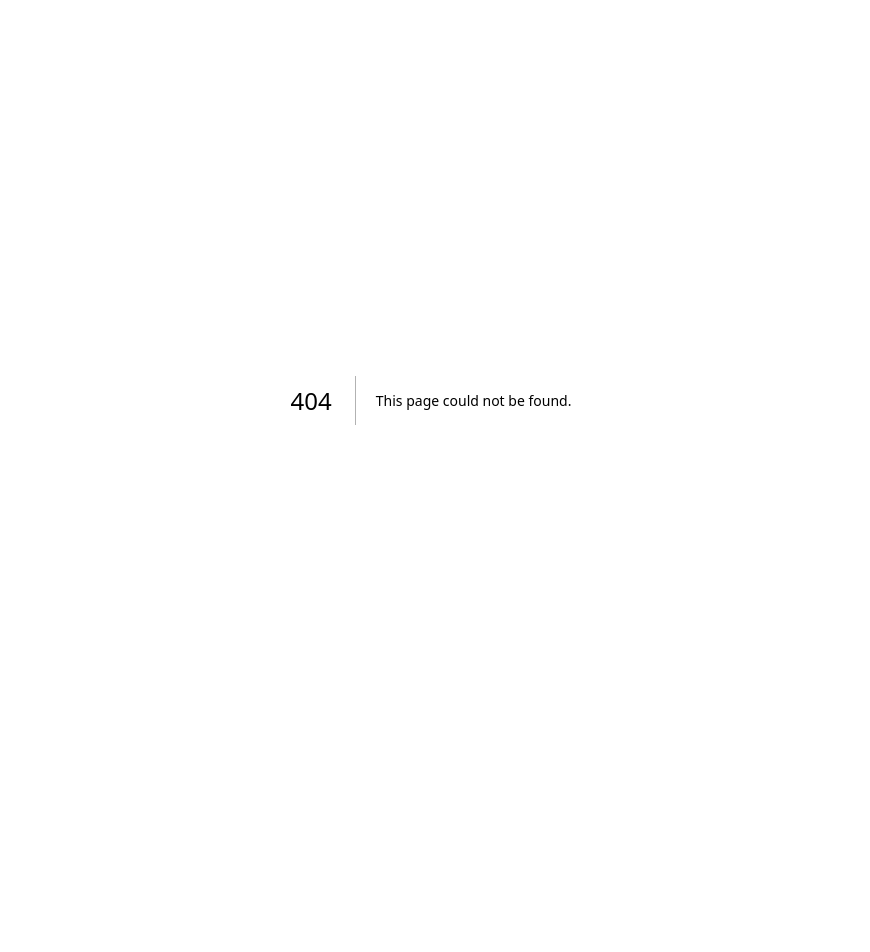
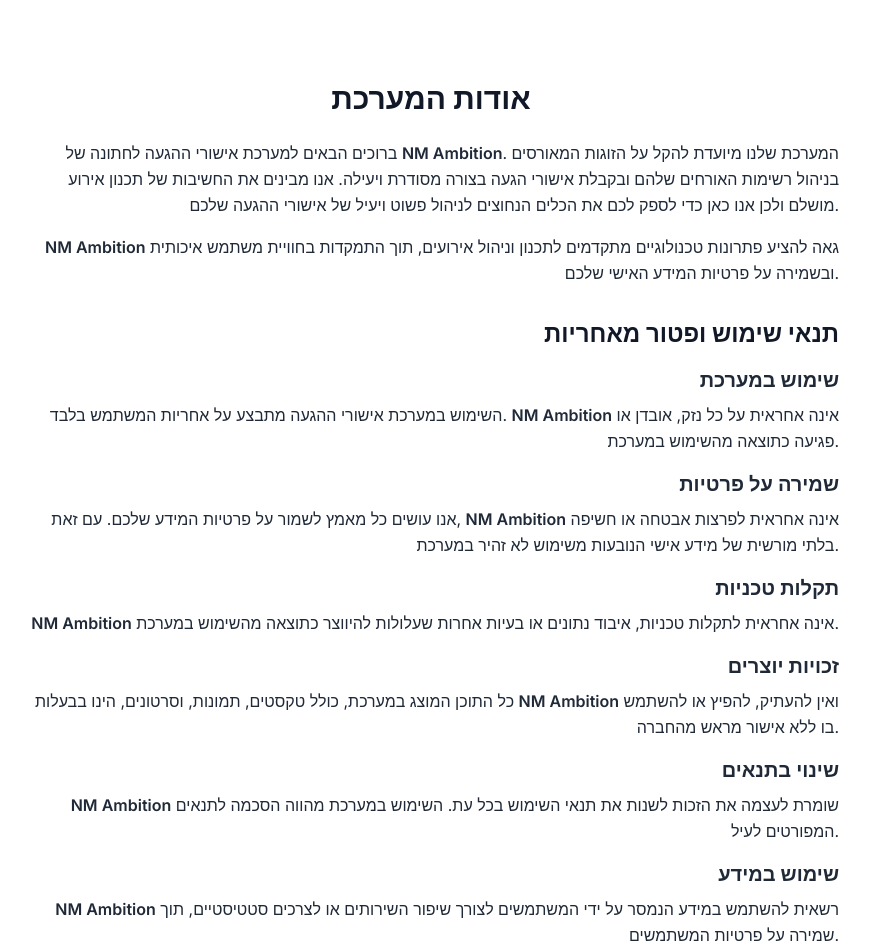
Before and after one commit to neriyaMalachi/RSVPs, a Next.js app: page /About in a window 1280 px wide. Before the commit this address had no page. Shown: the top 952 px of the page, without its empty margins (209-1079 px from the left). Before the commit the page ends 800 px from the top, so only its background shows below. Built offline with nearby package versions, Linux system fonts and the light colour scheme.

Commit message:
feat
add about and validatin for guests if he exists

```diff
--- /dev/null
+++ b/app/(client)/(routes)/About/page.tsx
@@ -0,0 +1,80 @@
+import React from 'react'
+
+const Page = () => {
+  return (
+    <div className="bg-white p-6 md:p-10 rounded-lg text-right shadow-lg text-gray-800 max-w-4xl mx-auto my-10 leading-relaxed">
+    <h1 className="text-3xl font-bold mb-6 text-center text-gray-900">
+      אודות המערכת
+    </h1>
+    <p className="mb-4">
+      ברוכים הבאים למערכת אישורי ההגעה לחתונה של <span className="font-semibold">NM Ambition</span>. המערכת שלנו מיועדת להקל על הזוגות המאורסים בניהול רשימות האורחים שלהם ובקבלת אישורי הגעה בצורה מסודרת ויעילה. אנו מבינים את החשיבות של תכנון אירוע מושלם ולכן אנו כאן כדי לספק לכם את הכלים הנחוצים לניהול פשוט ויעיל של אישורי ההגעה שלכם.
+    </p>
+    <p className="mb-4">
+      <span className="font-semibold">NM Ambition</span> גאה להציע פתרונות טכנולוגיים מתקדמים לתכנון וניהול אירועים, תוך התמקדות בחוויית משתמש איכותית ובשמירה על פרטיות המידע האישי שלכם.
+    </p>
+
+    <h2 className="text-2xl font-bold mb-4 mt-8 text-gray-900">
+      תנאי שימוש ופטור מאחריות
+    </h2>
+
+    <div className="space-y-4">
+      <div>
+        <h3 className="text-xl font-semibold mb-2 text-gray-800">
+          שימוש במערכת
+        </h3>
+        <p>
+          השימוש במערכת אישורי ההגעה מתבצע על אחריות המשתמש בלבד. <span className="font-semibold">NM Ambition</span> אינה אחראית על כל נזק, אובדן או פגיעה כתוצאה מהשימוש במערכת.
+        </p>
+      </div>
+
+      <div>
+        <h3 className="text-xl font-semibold mb-2 text-gray-800">
+          שמירה על פרטיות
+        </h3>
+        <p>
+          אנו עושים כל מאמץ לשמור על פרטיות המידע שלכם. עם זאת, <span className="font-semibold">NM Ambition</span> אינה אחראית לפרצות אבטחה או חשיפה בלתי מורשית של מידע אישי הנובעות משימוש לא זהיר במערכת.
+        </p>
+      </div>
+
+      <div>
+        <h3 className="text-xl font-semibold mb-2 text-gray-800">
+          תקלות טכניות
+        </h3>
+        <p>
+          <span className="font-semibold">NM Ambition</span> אינה אחראית לתקלות טכניות, איבוד נתונים או בעיות אחרות שעלולות להיווצר כתוצאה מהשימוש במערכת.
+        </p>
+      </div>
+
+      <div>
+        <h3 className="text-xl font-semibold mb-2 text-gray-800">
+          זכויות יוצרים
+        </h3>
+        <p>
+          כל התוכן המוצג במערכת, כולל טקסטים, תמונות, וסרטונים, הינו בבעלות <span className="font-semibold">NM Ambition</span> ואין להעתיק, להפיץ או להשתמש בו ללא אישור מראש מהחברה.
+        </p>
+      </div>
+
+      <div>
+        <h3 className="text-xl font-semibold mb-2 text-gray-800">
+          שינוי בתנאים
+        </h3>
+        <p>
+          <span className="font-semibold">NM Ambition</span> שומרת לעצמה את הזכות לשנות את תנאי השימוש בכל עת. השימוש במערכת מהווה הסכמה לתנאים המפורטים לעיל.
+        </p>
+      </div>
+
+      <div>
+        <h3 className="text-xl font-semibold mb-2 text-gray-800">
+          שימוש במידע
+        </h3>
+        <p>
+          <span className="font-semibold">NM Ambition</span> רשאית להשתמש במידע הנמסר על ידי המשתמשים לצורך שיפור השירותים או לצרכים סטטיסטיים, תוך שמירה על פרטיות המשתמשים.
+        </p>
+      </div>
+    </div>
+  </div>
+
+  )
+}
+
+export default Page
--- a/app/(client)/(routes)/RSVPForm/page.tsx
+++ b/app/(client)/(routes)/RSVPForm/page.tsx
@@ -27,15 +27,14 @@
       [name]: value,
     });
   };
-
   const handleSubmit = async (e: React.FormEvent) => {
     setIsLoading(true);
     e.preventDefault();
-    console.log(formData);
     try {
-      console.log(formData);
-
-      await axios.post("/api/guests", formData);
+      await axios
+        .post("/api/guests", formData)
+        .then((results) => {
+          if (results.data.status === 201) {
             setFormData({
               name: "",
               email: "",
@@ -47,19 +46,26 @@
             });
             setIsLoading(false);
             router.push("/TanksFile");
+          } else if (results.data.status === 400) {
+            setIsLoading(false);
+            toast.error("פרטיך כבר קיימים במערכת");
+          } else {
+            setIsLoading(false);
+            toast.error("! בעיה בפרטים או שנרשמת כבר");
+          }
+        })
+        .catch((error: any) => {
+          setIsLoading(false);
+          toast.error("! בעיה בפרטים או שנרשמת כבר");
+        });
     } catch (error) {
-      setTimeout(() => {
         setIsLoading(false);
-
         toast.error("! בעיה בפרטים או שנרשמת כבר");
-      }, 5000);
-      console.error("There was an error submitting the RSVP", error);
     }
   };
   const editSideFrends = (e: any) => {
     setFormData((val) => ({ ...val, side: e.target.value }));
   };
-
 
   return (
     // <div className="HomeFile  text-black text-right flex items-center justify-center h-[100vh]">
@@ -284,7 +290,6 @@
         </button>
       </form>
     </div>
-
   );
 };
 
--- a/app/(client)/(routes)/TanksFile/page.tsx
+++ b/app/(client)/(routes)/TanksFile/page.tsx
@@ -4,10 +4,6 @@
 import React, { useEffect, useState } from "react";
 
 const page = () => {
-  // axios.get("/api/guests").then(function (response) {
-  //   console.log(response.data.data);
-  // });
-
   return (
     <div className="HomeFile  h-[100vh] flex flex-col justify-between items-center">
       <div className=" bg-slate-200/35 h-[60%]  w-[90%] mt-44 md:w-96  flex flex-col justify-around items-center text-center rounded-md font-Regular_Text text-white text-2xl">
--- a/app/(server)/api/guests/route.ts
+++ b/app/(server)/api/guests/route.ts
@@ -26,13 +26,19 @@
   dbConnect();
   const data = await req.json();
 
-  sendRegistrationSuccessEmail(data.email);
-
   try {
-    const guest = await Guest.create(data);
+    const existingGuest = await Guest.findOne({ email: data.email });
+    if (existingGuest) {
+      return NextResponse.json({
+        status: 400,
+        message: "Guest with this email already exists",
+      });
+    }
+    await Guest.create(data);
+    sendRegistrationSuccessEmail(data.email);
     return NextResponse.json({ status: 201, success: true });
   } catch (error: any) {
-    return NextResponse.json({ message: error.message, status: 400 });
+    return NextResponse.json({ message: error.message, status: 404 });
   }
 }
 
--- /dev/null
+++ b/pages/components/About.tsx
@@ -0,0 +1,80 @@
+import React from 'react'
+
+const About = () => {
+  return (
+<div className="bg-white p-6 md:p-10 rounded-lg shadow-lg text-gray-800 max-w-4xl mx-auto my-10 leading-relaxed">
+  <h1 className="text-3xl font-bold mb-6 text-center text-gray-900">
+    אודות המערכת
+  </h1>
+  <p className="mb-4">
+    ברוכים הבאים למערכת אישורי ההגעה לחתונה של <span className="font-semibold">NM Ambition</span>. המערכת שלנו מיועדת להקל על הזוגות המאורסים בניהול רשימות האורחים שלהם ובקבלת אישורי הגעה בצורה מסודרת ויעילה. אנו מבינים את החשיבות של תכנון אירוע מושלם ולכן אנו כאן כדי לספק לכם את הכלים הנחוצים לניהול פשוט ויעיל של אישורי ההגעה שלכם.
+  </p>
+  <p className="mb-4">
+    <span className="font-semibold">NM Ambition</span> גאה להציע פתרונות טכנולוגיים מתקדמים לתכנון וניהול אירועים, תוך התמקדות בחוויית משתמש איכותית ובשמירה על פרטיות המידע האישי שלכם.
+  </p>
+
+  <h2 className="text-2xl font-bold mb-4 mt-8 text-gray-900">
+    תנאי שימוש ופטור מאחריות
+  </h2>
+
+  <div className="space-y-4">
+    <div>
+      <h3 className="text-xl font-semibold mb-2 text-gray-800">
+        שימוש במערכת
+      </h3>
+      <p>
+        השימוש במערכת אישורי ההגעה מתבצע על אחריות המשתמש בלבד. <span className="font-semibold">NM Ambition</span> אינה אחראית על כל נזק, אובדן או פגיעה כתוצאה מהשימוש במערכת.
+      </p>
+    </div>
+
+    <div>
+      <h3 className="text-xl font-semibold mb-2 text-gray-800">
+        שמירה על פרטיות
+      </h3>
+      <p>
+        אנו עושים כל מאמץ לשמור על פרטיות המידע שלכם. עם זאת, <span className="font-semibold">NM Ambition</span> אינה אחראית לפרצות אבטחה או חשיפה בלתי מורשית של מידע אישי הנובעות משימוש לא זהיר במערכת.
+      </p>
+    </div>
+
+    <div>
+      <h3 className="text-xl font-semibold mb-2 text-gray-800">
+        תקלות טכניות
+      </h3>
+      <p>
+        <span className="font-semibold">NM Ambition</span> אינה אחראית לתקלות טכניות, איבוד נתונים או בעיות אחרות שעלולות להיווצר כתוצאה מהשימוש במערכת.
+      </p>
+    </div>
+
+    <div>
+      <h3 className="text-xl font-semibold mb-2 text-gray-800">
+        זכויות יוצרים
+      </h3>
+      <p>
+        כל התוכן המוצג במערכת, כולל טקסטים, תמונות, וסרטונים, הינו בבעלות <span className="font-semibold">NM Ambition</span> ואין להעתיק, להפיץ או להשתמש בו ללא אישור מראש מהחברה.
+      </p>
+    </div>
+
+    <div>
+      <h3 className="text-xl font-semibold mb-2 text-gray-800">
+        שינוי בתנאים
+      </h3>
+      <p>
+        <span className="font-semibold">NM Ambition</span> שומרת לעצמה את הזכות לשנות את תנאי השימוש בכל עת. השימוש במערכת מהווה הסכמה לתנאים המפורטים לעיל.
+      </p>
+    </div>
+
+    <div>
+      <h3 className="text-xl font-semibold mb-2 text-gray-800">
+        שימוש במידע
+      </h3>
+      <p>
+        <span className="font-semibold">NM Ambition</span> רשאית להשתמש במידע הנמסר על ידי המשתמשים לצורך שיפור השירותים או לצרכים סטטיסטיים, תוך שמירה על פרטיות המשתמשים.
+      </p>
+    </div>
+  </div>
+</div>
+
+  )
+}
+
+export default About
--- a/pages/components/NavBarAdmin.tsx
+++ b/pages/components/NavBarAdmin.tsx
@@ -1,4 +1,4 @@
-'use client'
+"use client";
 import React, { useState } from "react";
 import { GiHamburgerMenu } from "react-icons/gi";
 
@@ -6,21 +6,6 @@
   const [isOpen, setIsOpen] = useState(false);
 
   return (
-  //   <div className="NavBar">
-  //   <button onClick={() => setIsOpen(!isOpen)} className="p-1">
-  //     <GiHamburgerMenu size={24} />
-  //   </button>
-  //     {isOpen ? (
-  //       <div className="absolute  bg-slate-100 flex flex-col text-center p-1 font-Regular_Text">
-  //         <a href="/Admin/AllGuests" className="h-6 w-28  hover:font-Bold_Text b">אורחים</a>
-
-  //         <a href="/Admin/ControlerToGuests" className="hover:font-Bold_Text h-6 w-28">פרטי חתונה</a>
-  //         <a href="" className="hover:font-Bold_Text h-6 w-28">אחר</a>
-  //       </div>
-  //     ) : (
-  //       <></>
-  //     )}
-  // </div>
     <div className="relative">
       <button
         onClick={() => setIsOpen(!isOpen)}
@@ -44,16 +29,15 @@
             פרטי חתונה
           </a>
           <a
-        href="#"
+            href="/About"
             className="h-10 w-full hover:bg-gray-200 hover:font-Bold_Text rounded-md transition-all duration-200"
           >
-        אחר
+            אודות
           </a>
         </div>
       )}
     </div>
+  );
+};
 
-  )
-}
-
-export default NavBarAdmin
+export default NavBarAdmin;
```
Lines whose indentation alone changed are shown as unchanged.
